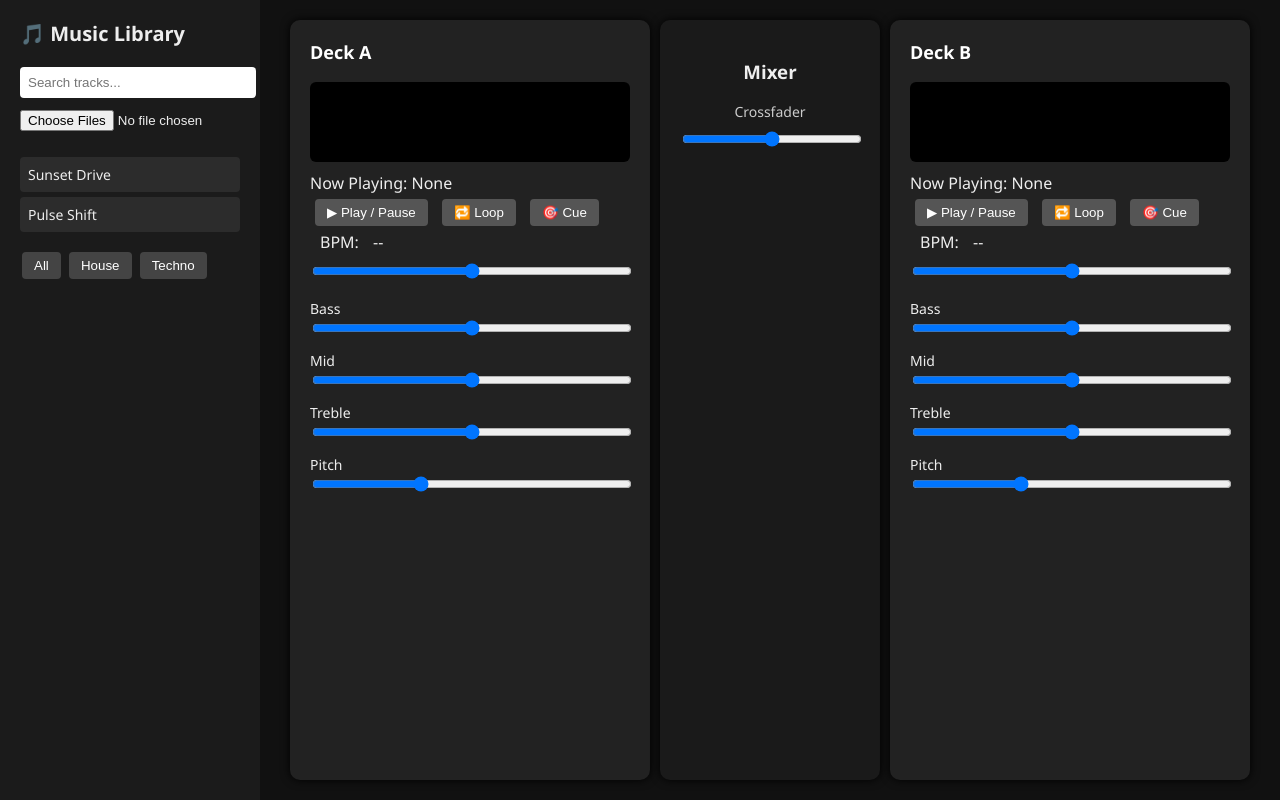
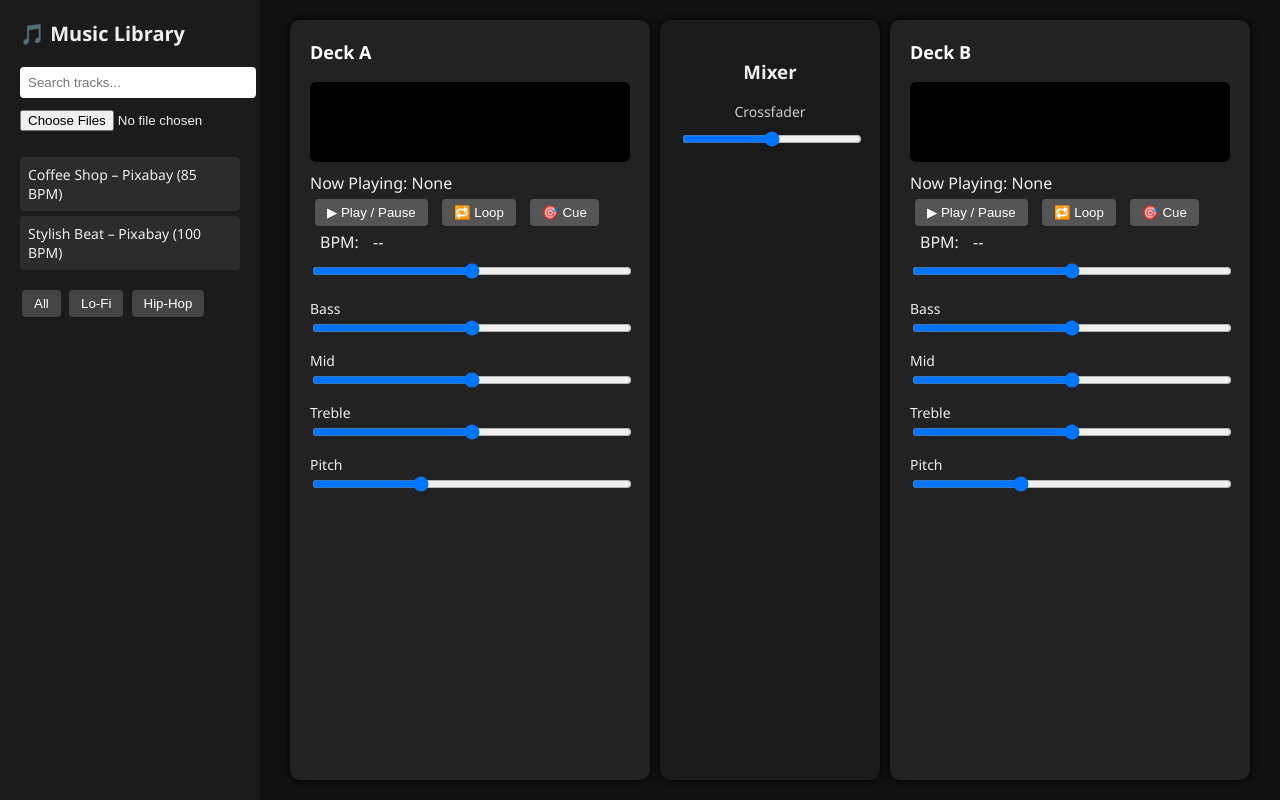
Before and after one commit to roxanne007/Music-Turntable, a plain HTML site: page docs/index.html in a window 1280 px wide. Drawn offline with Linux system fonts and the light colour scheme; a script that the page names is missing.

Commit message:
Update index.html

```diff
--- a/docs/index.html
+++ b/docs/index.html
@@ -14,18 +14,18 @@
       <h3>🎵 Music Library</h3>
       <input type="text" id="searchInput" placeholder="Search tracks..." />
       <input type="file" id="fileInput" accept="audio/*" multiple />
-     <ul id="trackList">
-  <li draggable="true" data-url="assets/track1.mp3" data-artist="DJ Roxy" data-genre="House" data-bpm="120">
-    Sunset Drive
-  </li>
-  <li draggable="true" data-url="assets/track2.mp3" data-artist="Beat Master" data-genre="Techno" data-bpm="128">
-    Pulse Shift
-  </li>
-</ul>
+      <ul id="trackList">
+        <li draggable="true" data-url="https://cdn.pixabay.com/download/audio/2022/03/14/audio_7d19e4c9c6.mp3?filename=coffee-shop-123772.mp3" data-artist="Pixabay" data-genre="Lo-Fi" data-bpm="85">
+          Coffee Shop – Pixabay (85 BPM)
+        </li>
+        <li draggable="true" data-url="https://cdn.pixabay.com/download/audio/2022/03/31/audio_21f96a548a.mp3?filename=stylish-fashion-beat-127445.mp3" data-artist="Pixabay" data-genre="Hip-Hop" data-bpm="100">
+          Stylish Beat – Pixabay (100 BPM)
+        </li>
+      </ul>
       <div class="filter-tags">
         <button onclick="filterGenre('All')">All</button>
-        <button onclick="filterGenre('House')">House</button>
-        <button onclick="filterGenre('Techno')">Techno</button>
+        <button onclick="filterGenre('Lo-Fi')">Lo-Fi</button>
+        <button onclick="filterGenre('Hip-Hop')">Hip-Hop</button>
       </div>
     </div>
 
```
